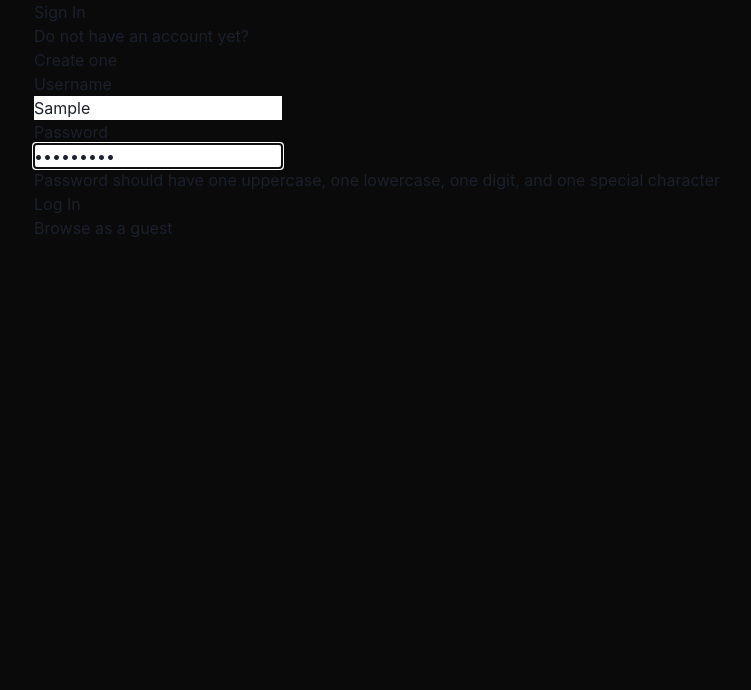
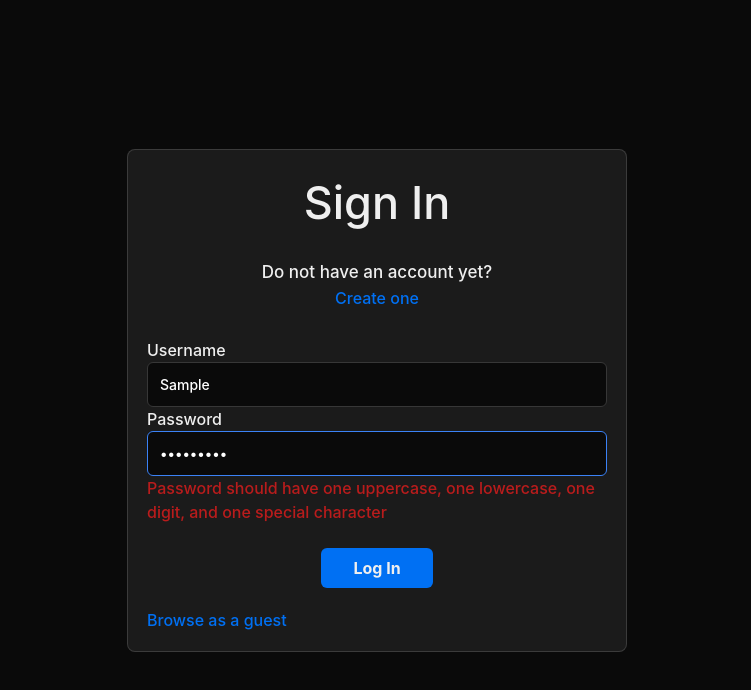
Before and after one commit to RomanKosmyna/net-test-task-frontend, a React (Vite) app: page /auth/login in a window 1280 px wide. Both pictures are taken after typing "Sample", "Sample123" into the empty fields and a click on the button "Log In". Shown: the top 690 px of the page, without its empty margins (263-1014 px from the left). Built offline with nearby package versions, Linux system fonts and the light colour scheme; no server answers.

Commit message:
Added styling to Login and Register Forms

```diff
--- a/src/components/Form/FieldWrapper.tsx
+++ b/src/components/Form/FieldWrapper.tsx
@@ -15,12 +15,12 @@ export const FieldWrapper = (props: FieldWrapperProps) => {
 
   return (
     <div>
-      <label>
+      <label className="text-heading font-medium">
         {label}
         <div>{children}</div>
       </label>
       {error?.message && (
-        <div role="alert" aria-label={error.message}>
+        <div role="alert" aria-label={error.message} className="font-medium text-[#B91C1C]">
           {error.message}
         </div>
       )}
--- a/src/components/Form/InputField.tsx
+++ b/src/components/Form/InputField.tsx
@@ -15,6 +15,9 @@ export const InputField = (props: InputFieldProps) => {
         <FieldWrapper label={label} error={error}>
             <input
                 type={type}
+                className={`w-full h-[45px] flex-grow tablet:flex-grow-0 px-3 py-2 border bg-main
+                    border-inputBorder rounded-md focus:outline-none focus:ring-blue-500
+                    focus:border-blue-500 sm:text-sm text-white font-medium`}
                 {...registration}
             />
         </FieldWrapper>
--- a/src/features/auth/components/AccountStatusNavigation.tsx
+++ b/src/features/auth/components/AccountStatusNavigation.tsx
@@ -8,10 +8,12 @@ type Props = {
 
 const AccountStatusNavigation = ({ text, linkRoute, linkText }: Props) => {
     return (
-        <div>
-            <p>{text}</p>
+        <div className="w-full mt-6 flex flex-col items-center">
+            <p className="text-heading text-[17px] font-medium">{text}</p>
             <Link
                 to={linkRoute}
+                className="font-medium text-lightBlue hover:text-darkerLightBlue hover:underline
+                transition-all"
             >
                 {linkText}
             </Link>
--- a/src/features/auth/components/AuthLayout.tsx
+++ b/src/features/auth/components/AuthLayout.tsx
@@ -3,7 +3,7 @@ import { Outlet } from "react-router-dom";
 const AuthLayout = () => {
 
     return (
-        <div className="w-full min-h-svh bg-main flex justify-center">
+        <div className="w-full min-h-svh bg-main flex justify-center items-center">
             <Outlet />
         </div>
     )
--- a/src/features/auth/components/GuestLink.tsx
+++ b/src/features/auth/components/GuestLink.tsx
@@ -2,9 +2,11 @@ import { Link } from "react-router-dom";
 
 const GuestLink = () => {
     return (
-        <div>
+        <div className="w-full mt-5">
             <Link
                 to={"/"}
+                className="font-medium text-lightBlue hover:text-darkerLightBlue hover:underline
+                transition-all"
             >
                 Browse as a guest
             </Link>
--- a/src/features/auth/components/LoginForm.tsx
+++ b/src/features/auth/components/LoginForm.tsx
@@ -18,14 +18,14 @@ const LoginForm = () => {
     };
 
     return (
-        <div>
-            <h1>Sign In</h1>
+        <div className="w-[500px] bg-card shadow-darkBorder p-5 mx-5 tablet:mx-0 rounded-lg flex flex-col items-center">
+            <h1 className="text-heading text-[45px] font-medium">Sign In</h1>
             <AccountStatusNavigation
                 text="Do not have an account yet?"
                 linkRoute="/auth/register"
                 linkText="Create one"
             />
-            <div>
+            <div className="w-full mt-7">
                 <Form schema={loginSchema} onSubmit={handleLogin}>
                     {({ register, formState }) => (
                         <>
@@ -41,8 +41,12 @@ const LoginForm = () => {
                                 error={formState.errors.password}
                                 registration={register("password")}
                             />
-                            <div>
-                                <button type="submit">
+                            <div className="flex justify-center mt-6">
+                                <button
+                                    type="submit"
+                                    className="bg-lightBlue hover:bg-darkerLightBlue transition-opacity hover:opacity-90
+                                    rounded-md px-8 py-2 text-heading font-bold"
+                                >
                                     Log In
                                 </button>
                             </div>
--- a/src/features/auth/components/RegisterForm.tsx
+++ b/src/features/auth/components/RegisterForm.tsx
@@ -18,14 +18,14 @@ export default function RegisterForm() {
     };
 
     return (
-        <div>
-            <h1>Register</h1>
+        <div className="w-[500px] bg-card shadow-darkBorder p-5 mx-5 tablet:mx-0 rounded-lg flex flex-col items-center">
+            <h1 className="text-heading text-[45px] font-medium">Register</h1>
             <AccountStatusNavigation
                 text="Already have an account?"
                 linkRoute="/auth/login"
                 linkText="Log In"
             />
-            <div>
+            <div className="w-full mt-7">
                 <Form schema={registerSchema} onSubmit={handleRegister}>
                     {({ register, formState }) => (
                         <>
@@ -41,8 +41,12 @@ export default function RegisterForm() {
                                 error={formState.errors.password}
                                 registration={register("password")}
                             />
-                            <div className="flex justify-center">
-                                <button type="submit">
+                            <div className="flex justify-center mt-6">
+                                <button
+                                    type="submit"
+                                    className="bg-lightBlue hover:bg-darkerLightBlue transition-opacity hover:opacity-90
+                                    rounded-md px-8 py-2 text-heading font-bold"
+                                >
                                     Register
                                 </button>
                             </div>
```
